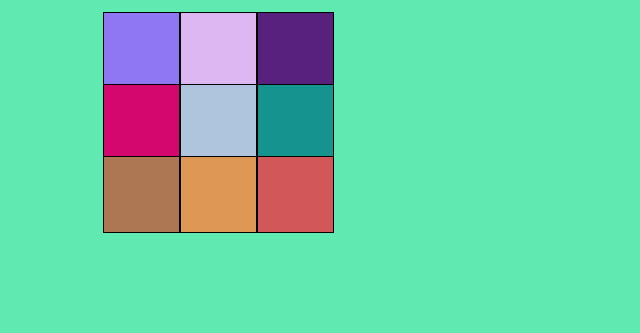
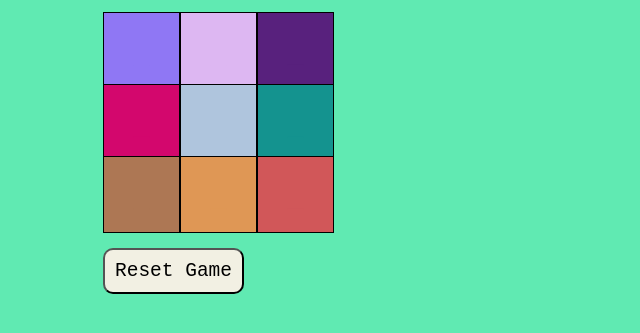
Before and after one commit to mosessliu/tictactoe, a React app: page / in a window 1280 px wide. Shown: the part 185-518 px from the top of the page, without its empty margins (0-640 px from the left). Built offline with nearby package versions, Linux system fonts and the light colour scheme.

Commit message:
fixed tictactoe board

```diff
--- a/src/components/board.js
+++ b/src/components/board.js
@@ -17,7 +17,8 @@ export default class Board extends React.Component {
        7: null, 8: null, 9: null
       };
     this.state = {
-      blockStates: defaultBlockState
+      blockStates: defaultBlockState,
+      canSelectBlock: true
     }
   }
 
@@ -38,7 +39,7 @@ export default class Board extends React.Component {
   }
 
   selectBlock(number) {
-    if (this.blockIsMarked(number)) {
+    if (this.blockIsMarked(number) || !this.state.canSelectBlock) {
       return;
     }
 
@@ -54,19 +55,22 @@ export default class Board extends React.Component {
     return this.state.blockStates[number];
   }
 
-
   updateGameState() {
     if (this.aPlayerDidWin()) {
-      const defaultBlockState =
-        { 1: null, 2: null, 3: null,
-          4: null, 5: null, 6: null,
-          7: null, 8: null, 9: null
-        };
-      this.setState({ blockStates: defaultBlockState});
+      this.toggleBlockSelection();
       this.props.endGame();
     } else {
       this.props.switchTurn();
     }
+  }
+
+  resetBoard() {
+    const defaultBlockState =
+      { 1: null, 2: null, 3: null,
+        4: null, 5: null, 6: null,
+        7: null, 8: null, 9: null
+      };
+    this.setState({ blockStates: defaultBlockState, canSelectBlock: true });
   }
 
   aPlayerDidWin() {
@@ -102,6 +106,10 @@ export default class Board extends React.Component {
     return true;
   }
 
+  toggleBlockSelection() {
+    this.setState({canSelectBlock: false});
+  }
+
   render() {
 
     const firstRow = this.createBlocks([1, 2, 3]);
--- a/src/components/game.css
+++ b/src/components/game.css
@@ -11,3 +11,22 @@
   margin-bottom: 20px;
   margin-left: -5px;
 }
+
+div button {
+  margin-top: 20px;
+  margin-left: -5px;
+  font-family: monospace;
+  font-size: 1.5em;
+  background-color: #f2f0e3;
+  padding: 10px;
+  border-radius: 10px;
+}
+
+div button:hover {
+  transform: scale(1.1);
+  background-color: #b4b2a4
+}
+
+div button:focus {
+  outline: 0;
+}
--- a/src/components/game.js
+++ b/src/components/game.js
@@ -7,10 +7,11 @@ export default class Game extends React.Component {
     super(props);
     this.state = {
       isPlayerOnesTurn: true,
-      gameIsActive: true,
+      gameIsActive: true
     };
     this.switchTurn = this.switchTurn.bind(this);
     this.endGame = this.endGame.bind(this);
+    this.resetGame = this.resetGame.bind(this);
   }
 
   switchTurn() {
@@ -23,11 +24,16 @@ export default class Game extends React.Component {
     this.setState({ gameIsActive: false });
   }
 
+  resetGame() {
+    this._board.resetBoard();
+    this.setState({ gameIsActive: true});
+  }
+
   render() {
     const message = this.state.gameIsActive ?
       `It is player ${this.state.isPlayerOnesTurn ? 'one' : 'two'}'s turn!` :
       `Player ${this.state.isPlayerOnesTurn ? 'one' : 'two'} won!`;
-
+    const self = this;
     return (
       <div>
         <div className="title">
@@ -37,10 +43,12 @@ export default class Game extends React.Component {
           {message}
         </div>
         <Board
+          ref = { (board) => self._board = board }
           isPlayerOnesTurn = {this.state.isPlayerOnesTurn}
           switchTurn = {this.switchTurn}
           endGame = {this.endGame}
         />
+        <button onClick={this.resetGame}>Reset Game</button>
       </div>
     );
   }
```
